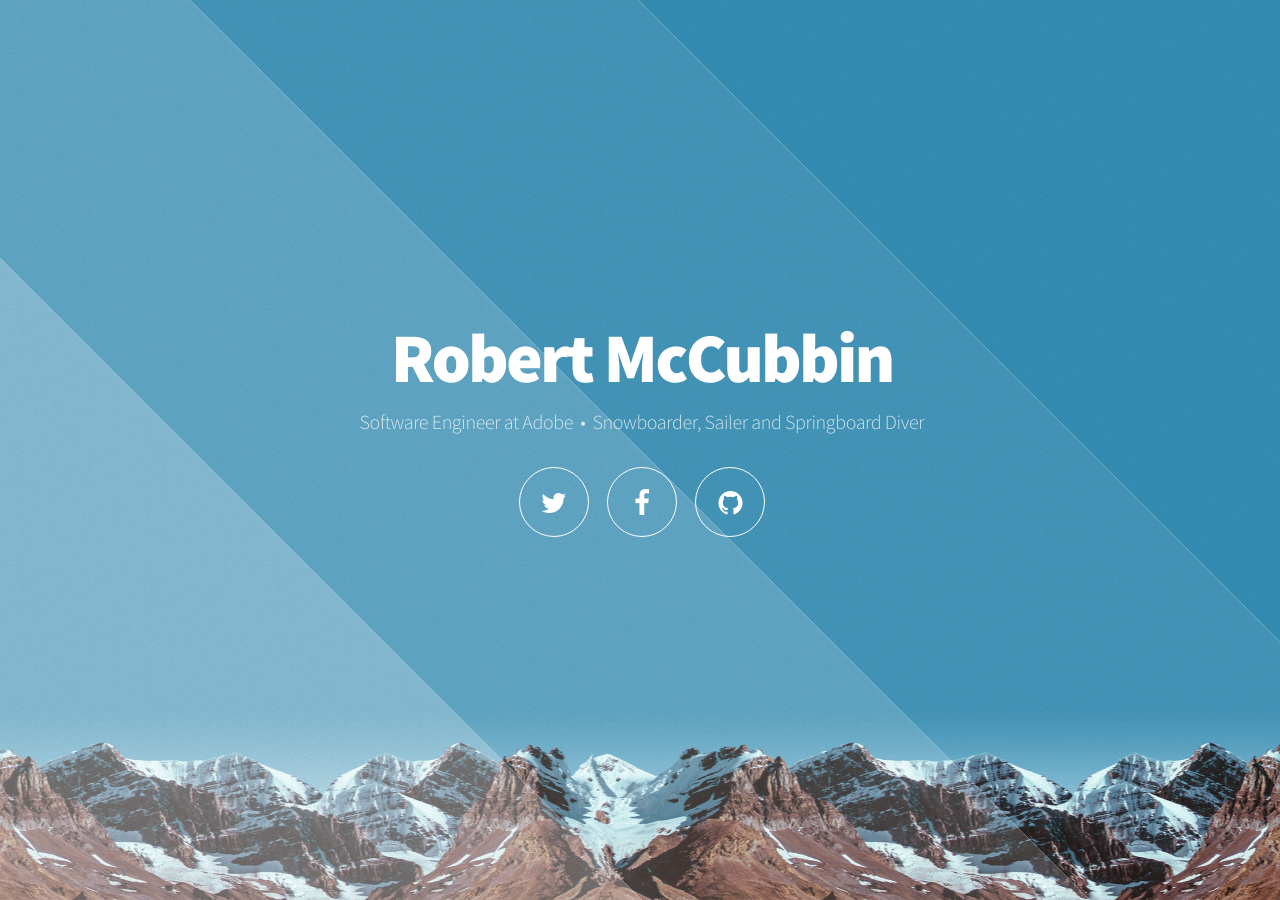
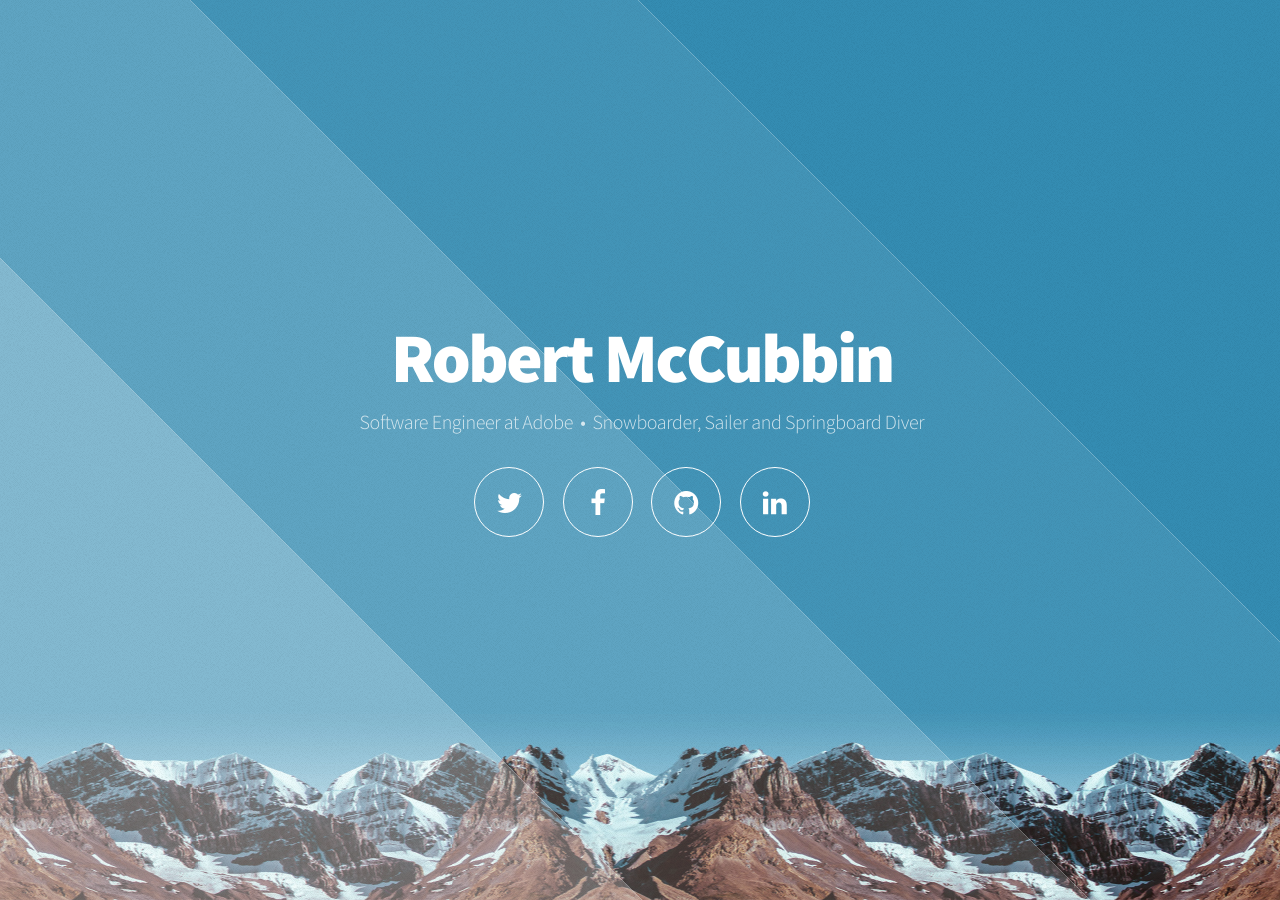
Before and after one commit to rmccubbin/rmccubbin.github.io, a Jekyll site: the page built from index.html, in a window 1280 px wide. Built offline with Jekyll 4.4.1, drawn with Linux system fonts in a browser that asks for light colours; Markdown is read by kramdown in place of the engine named in the settings.

Commit message:
add linked in link

```diff
--- a/_layouts/default.html
+++ b/_layouts/default.html
@@ -31,6 +31,7 @@
 				<li><a href="https://twitter.com/robert_mccubbin" class="icon fa-twitter"><span class="label">Twitter</span></a></li>
 				<li><a href="https://www.facebook.com/rmccubbin" class="icon fa-facebook"><span class="label">Facebook</span></a></li>
 				<li><a href="https://github.com/rmccubbin" class="icon fa-github"><span class="label">Github</span></a></li>
+				<li><a href="uk.linkedin.com/in/rmccubbin" class="icon fa-linkedin"><span class="label">Linked In</span></a></li>
 			</ul>
 		</nav>
             </header>
```
